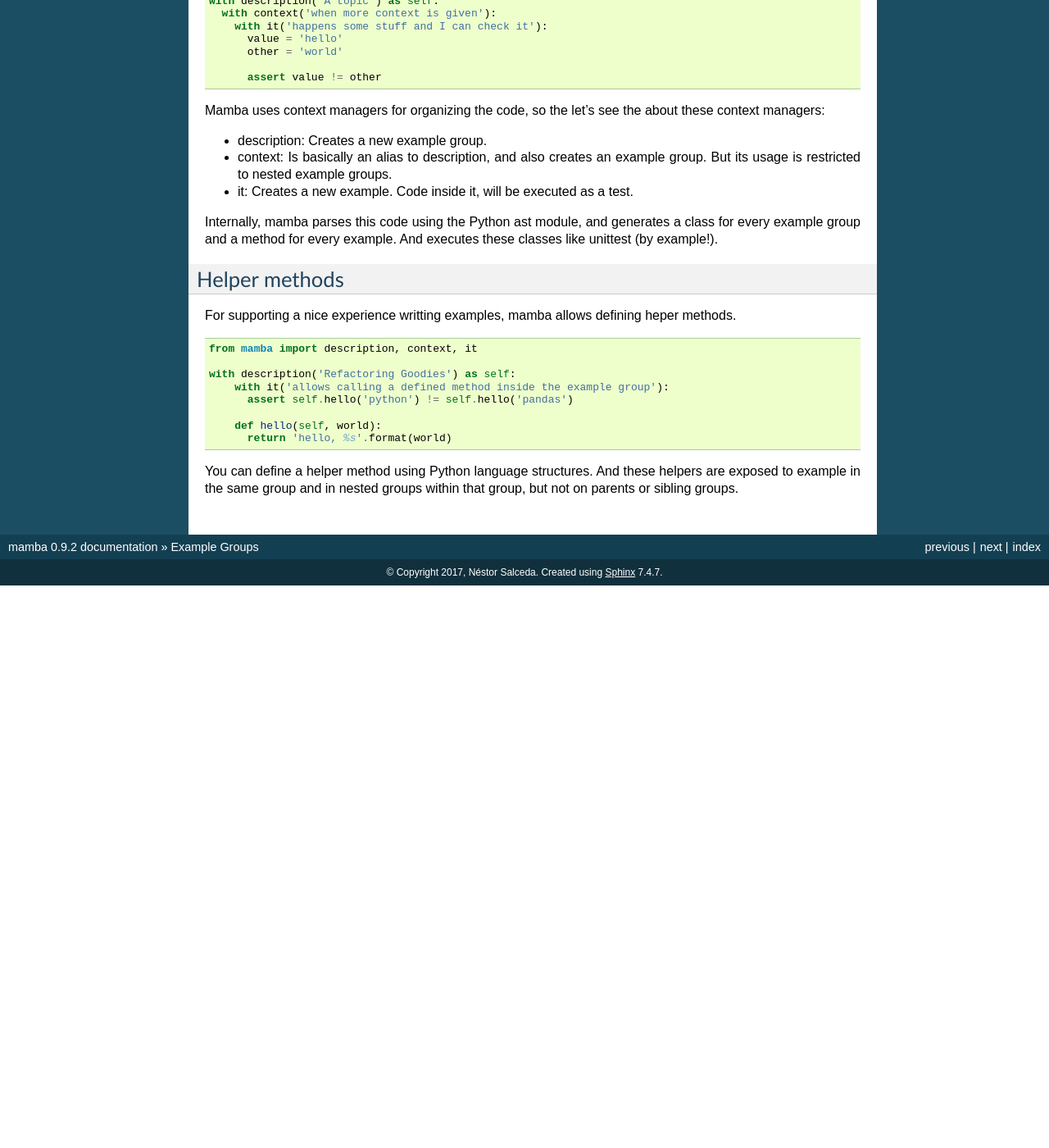
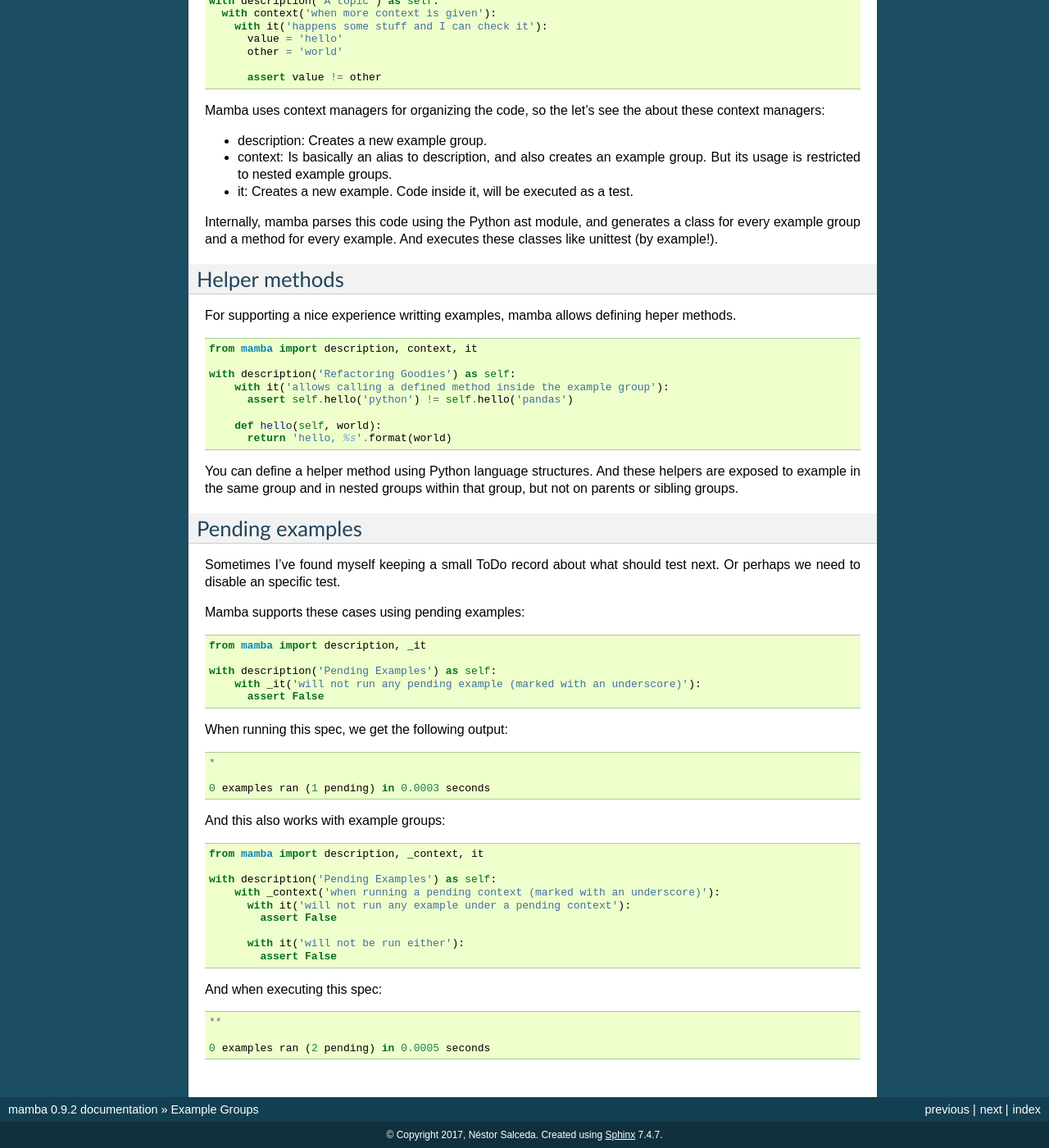
Before and after one commit to nestorsalceda/mamba, a Sphinx documentation site: the page built from docs/example-groups.rst, in a window 1280 px wide and 1400 px high, scrolled down 287 px. Shown: the whole window at 82% size. Built offline with Sphinx 7.4.7, drawn with Linux system fonts in a browser that asks for light colours; before the commit the page ends 1001 px from its top, so only the background shows below that.

Commit message:
Added documentation for pending specs

```diff
--- a/docs/example-groups.rst
+++ b/docs/example-groups.rst
@@ -46,3 +46,51 @@ For supporting a nice experience writting examples, mamba allows defining heper
         return 'hello, %s'.format(world)
 
 You can define a helper method using Python language structures. And these helpers are exposed to example in the same group and in nested groups within that group, but not on parents or sibling groups.
+
+Pending examples
+----------------
+
+Sometimes I've found myself keeping a small ToDo record about what should test next. Or perhaps we need to disable an specific test.
+
+Mamba supports these cases using pending examples:
+
+.. code-block:: python
+
+  from mamba import description, _it
+
+  with description('Pending Examples') as self:
+      with _it('will not run any pending example (marked with an underscore)'):
+        assert False
+
+
+When running this spec, we get the following output:
+
+::
+
+  *
+
+  0 examples ran (1 pending) in 0.0003 seconds
+
+
+And this also works with example groups:
+
+.. code-block:: python
+
+  from mamba import description, _context, it
+
+  with description('Pending Examples') as self:
+      with _context('when running a pending context (marked with an underscore)'):
+        with it('will not run any example under a pending context'):
+          assert False
+
+        with it('will not be run either'):
+          assert False
+
+
+And when executing this spec:
+
+::
+
+  **
+
+  0 examples ran (2 pending) in 0.0005 seconds
```
